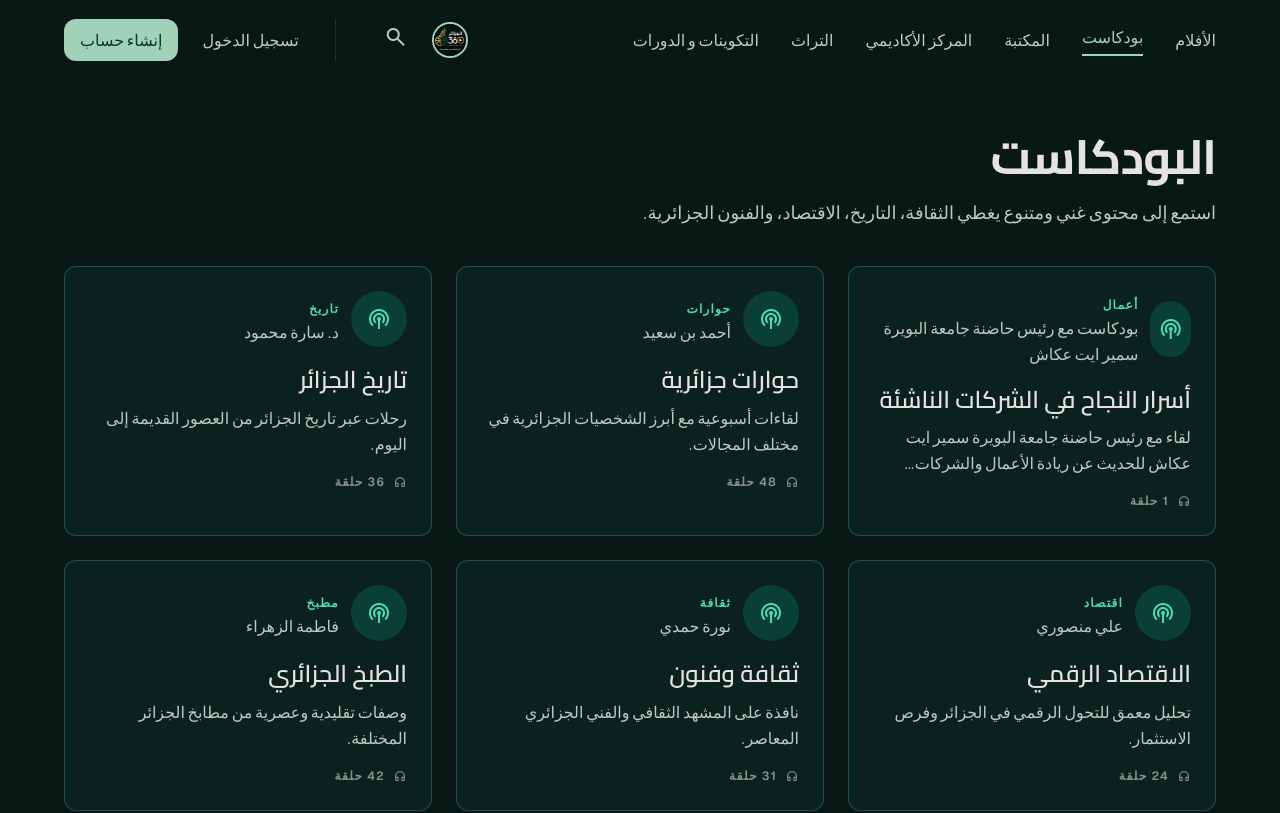
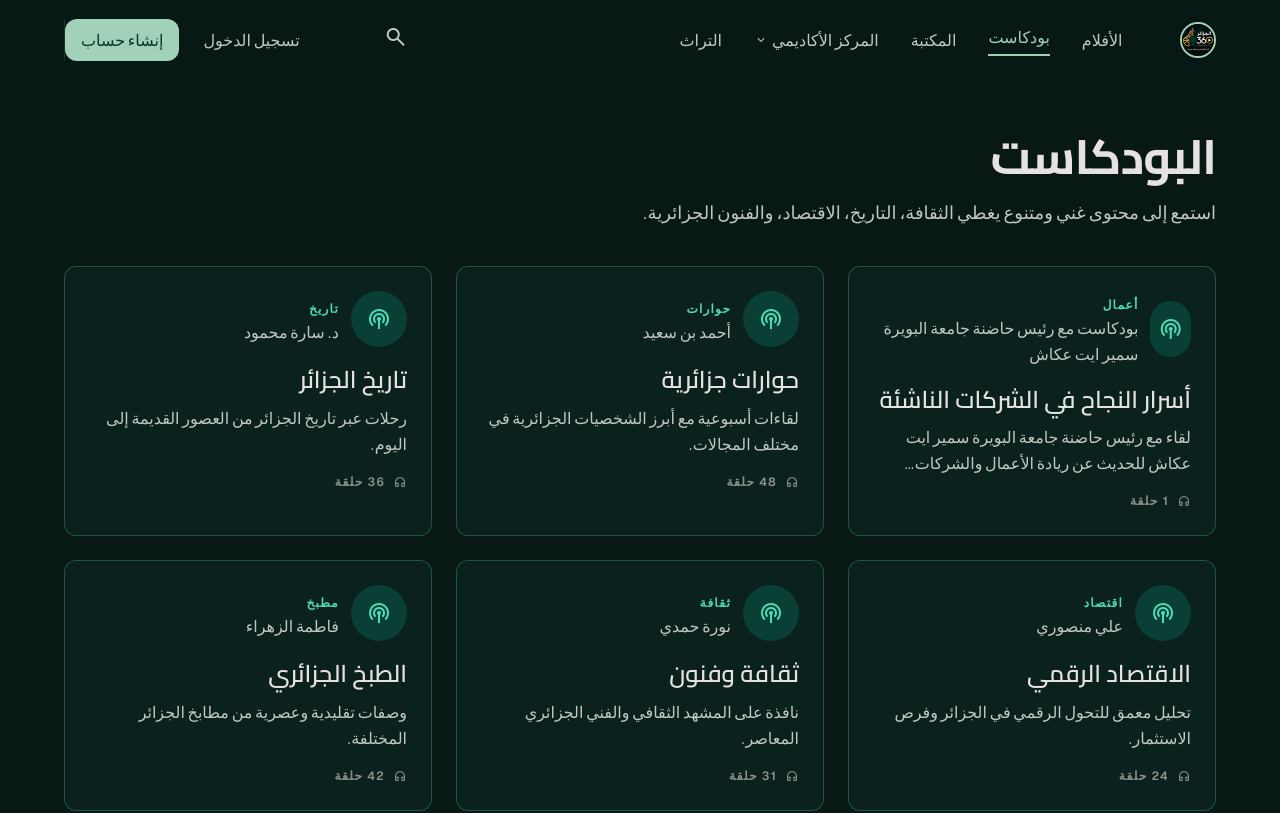
Before and after one commit to autonomyowner/ALG360, a React (Vite) app: page /podcasts in a window 1280 px wide. Shown: the top 813 px of the page. Built offline with nearby package versions, Linux system fonts and the light colour scheme.

Commit message:
Add courses trailer section on homepage, restructure navbar layout with dropdown and centered mobile logo

```diff
--- /dev/null
+++ b/src/components/CoursesTrailer.tsx
@@ -0,0 +1,135 @@
+import { useState, useEffect, useCallback } from 'react'
+import useEmblaCarousel from 'embla-carousel-react'
+import Autoplay from 'embla-carousel-autoplay'
+
+const courses = [
+  {
+    title: 'الذكاء الاصطناعي',
+    image: 'https://images.unsplash.com/photo-1451187580459-43490279c0fa?w=600&q=80',
+  },
+  {
+    title: 'تعلم الآلة',
+    image: 'https://images.unsplash.com/photo-1558494949-ef010cbdcc31?w=600&q=80',
+  },
+  {
+    title: 'فن الطبخ',
+    image: 'https://images.unsplash.com/photo-1466637574441-749b8f19452f?w=600&q=80',
+  },
+  {
+    title: 'التصميم الجرافيكي',
+    image: 'https://images.unsplash.com/photo-1561070791-2526d30994b5?w=600&q=80',
+  },
+  {
+    title: 'الرسم التشكيلي',
+    image: 'https://images.unsplash.com/photo-1460661419201-fd4cecdf8a8b?w=600&q=80',
+  },
+  {
+    title: 'صناعة البطاقات',
+    image: 'https://images.unsplash.com/photo-1607344645866-009c320b63e0?w=600&q=80',
+  },
+]
+
+export default function CoursesTrailer({ navigate }: { navigate: (to: string) => void }) {
+  const [emblaRef, emblaApi] = useEmblaCarousel(
+    { loop: true, align: 'center', skipSnaps: false },
+    [Autoplay({ delay: 3000, stopOnInteraction: true })]
+  )
+
+  const [selectedIndex, setSelectedIndex] = useState(0)
+  const [scrollSnaps, setScrollSnaps] = useState<number[]>([])
+
+  const onSelect = useCallback(() => {
+    if (!emblaApi) return
+    setSelectedIndex(emblaApi.selectedScrollSnap())
+  }, [emblaApi])
+
+  useEffect(() => {
+    if (!emblaApi) return
+    setScrollSnaps(emblaApi.scrollSnapList())
+    emblaApi.on('select', onSelect)
+    onSelect()
+  }, [emblaApi, onSelect])
+
+  const scrollPrev = useCallback(() => emblaApi?.scrollPrev(), [emblaApi])
+  const scrollNext = useCallback(() => emblaApi?.scrollNext(), [emblaApi])
+
+  return (
+    <section className="py-10 md:py-12 overflow-hidden">
+      <div className="flex items-center justify-between px-margin-mobile md:px-margin-desktop mb-6">
+        <div>
+          <h2 className="font-headline-md text-headline-md text-on-background">
+            التكوينات و الدورات
+          </h2>
+          <p className="font-body-md text-body-md text-on-surface-variant mt-1">
+            استعرض دوراتنا المتنوعة وطور مهاراتك
+          </p>
+        </div>
+        <button
+          onClick={() => navigate('/courses')}
+          className="font-body-md text-body-md text-primary hover:text-secondary transition-colors flex items-center gap-1"
+        >
+          عرض الكل
+          <span className="material-symbols-outlined text-lg">arrow_back</span>
+        </button>
+      </div>
+
+      <div className="relative group/carousel">
+        <button
+          onClick={scrollPrev}
+          className="absolute right-2 md:right-6 top-1/2 -translate-y-1/2 z-20 opacity-0 group-hover/carousel:opacity-100 transition-opacity duration-300 bg-surface-dim/80 backdrop-blur-md border border-white/10 text-on-surface hover:text-primary hover:border-primary/30 w-10 h-10 rounded-full flex items-center justify-center"
+          aria-label="السابق"
+        >
+          <span className="material-symbols-outlined text-lg">chevron_right</span>
+        </button>
+
+        <div ref={emblaRef} className="overflow-hidden cursor-grab active:cursor-grabbing">
+          <div className="flex gap-4 px-margin-mobile md:px-margin-desktop">
+            {courses.map((course) => (
+              <div
+                key={course.title}
+                className="min-w-[75vw] sm:min-w-[280px] md:min-w-[320px] shrink-0 relative rounded-xl overflow-hidden group cursor-pointer h-48 md:h-56"
+              >
+                <div className="absolute inset-0">
+                  <img src={course.image} alt="" className="w-full h-full object-cover group-hover:scale-110 transition-transform duration-700" loading="lazy" />
+                  <div className="absolute inset-0 bg-gradient-to-t from-black/80 via-black/20 to-transparent" />
+                </div>
+                <div className="absolute inset-0 flex items-center justify-center opacity-0 group-hover:opacity-100 transition-opacity duration-300">
+                  <div className="w-14 h-14 rounded-full bg-primary/90 flex items-center justify-center backdrop-blur-sm">
+                    <span className="material-symbols-outlined text-3xl text-on-primary">play_arrow</span>
+                  </div>
+                </div>
+                <div className="relative z-10 h-full p-5 md:p-6 flex flex-col justify-end">
+                  <h3 className="font-headline-md text-headline-md text-on-background">{course.title}</h3>
+                  <p className="font-body-md text-body-md text-on-surface-variant opacity-80 line-clamp-1">دورة تدريبية شاملة</p>
+                </div>
+              </div>
+            ))}
+          </div>
+        </div>
+
+        <button
+          onClick={scrollNext}
+          className="absolute left-2 md:left-6 top-1/2 -translate-y-1/2 z-20 opacity-0 group-hover/carousel:opacity-100 transition-opacity duration-300 bg-surface-dim/80 backdrop-blur-md border border-white/10 text-on-surface hover:text-primary hover:border-primary/30 w-10 h-10 rounded-full flex items-center justify-center"
+          aria-label="التالي"
+        >
+          <span className="material-symbols-outlined text-lg">chevron_left</span>
+        </button>
+      </div>
+
+      <div className="flex justify-center gap-2 mt-4 md:mt-6 px-margin-mobile md:px-margin-desktop">
+        {scrollSnaps.map((_, i) => (
+          <button
+            key={i}
+            onClick={() => emblaApi?.scrollTo(i)}
+            className={`h-1.5 rounded-full transition-all duration-300 ${
+              i === selectedIndex
+                ? 'w-6 bg-secondary'
+                : 'w-1.5 bg-white/20 hover:bg-white/40'
+            }`}
+            aria-label={`الانتقال إلى الشريحة ${i + 1}`}
+          />
+        ))}
+      </div>
+    </section>
+  )
+}
--- a/src/components/Navbar.tsx
+++ b/src/components/Navbar.tsx
@@ -7,6 +7,9 @@ const navLinks = [
   { label: 'المكتبة', to: '/library' },
   { label: 'المركز الأكاديمي', to: '/academic' },
   { label: 'التراث', to: '/heritage' },
+]
+
+const dropdownItems = [
   { label: 'التكوينات و الدورات', to: '/courses' },
 ]
 
@@ -14,6 +17,7 @@ export default function Navbar({ navigate, pathname }: { navigate: (to: string)
   const [scrolled, setScrolled] = useState(false)
   const [menuOpen, setMenuOpen] = useState(false)
   const [searchOpen, setSearchOpen] = useState(false)
+  const [dropdownOpen, setDropdownOpen] = useState(false)
 
   useEffect(() => {
     const onScroll = () => setScrolled(window.scrollY > 50)
@@ -23,6 +27,7 @@ export default function Navbar({ navigate, pathname }: { navigate: (to: string)
 
   useEffect(() => {
     setMenuOpen(false)
+    setDropdownOpen(false)
   }, [pathname])
 
   const handleNav = (to: string) => {
@@ -37,7 +42,8 @@ export default function Navbar({ navigate, pathname }: { navigate: (to: string)
           scrolled ? 'bg-black/60 backdrop-blur-xl shadow-2xl border-white/10' : 'bg-transparent backdrop-blur-0 border-transparent'
         }`}
       >
-        <div className="flex flex-row justify-between items-center px-margin-mobile md:px-margin-desktop h-20 w-full max-w-container-max mx-auto">
+        <div className="flex flex-row items-center px-margin-mobile md:px-margin-desktop h-20 w-full max-w-container-max mx-auto">
+          <div className="flex flex-1 justify-start md:flex-none">
             <button
               onClick={() => setMenuOpen(!menuOpen)}
               className="md:hidden text-on-surface-variant hover:text-primary transition-colors hover:bg-white/5 p-2 rounded-full"
@@ -46,9 +52,59 @@ export default function Navbar({ navigate, pathname }: { navigate: (to: string)
                 {menuOpen ? 'close' : 'menu'}
               </span>
             </button>
+            <button onClick={() => navigate('/')} className="hidden md:block w-9 h-9 rounded-full border-2 border-primary overflow-hidden shrink-0">
+              <img src="/logo.png" alt="الجزائر 360" className="w-full h-full object-cover" />
+            </button>
+          </div>
 
+          <div className="flex flex-1 justify-center">
+            <button onClick={() => navigate('/')} className="md:hidden w-9 h-9 rounded-full border-2 border-primary overflow-hidden shrink-0">
+              <img src="/logo.png" alt="الجزائر 360" className="w-full h-full object-cover" />
+            </button>
             <div className="hidden md:flex flex-row gap-8 items-center">
               {navLinks.map((link) => {
+                if (link.label === 'المركز الأكاديمي') {
+                  return (
+                    <div
+                      key={link.label}
+                      className="relative"
+                      onMouseEnter={() => setDropdownOpen(true)}
+                      onMouseLeave={() => setDropdownOpen(false)}
+                    >
+                      <button
+                        onClick={() => navigate(link.to)}
+                        className={`font-body-md text-body-md transition-colors flex items-center gap-1 ${
+                          pathname === link.to || pathname === '/courses'
+                            ? 'text-primary border-b-2 border-primary pb-1'
+                            : 'text-on-surface-variant hover:text-primary'
+                        }`}
+                      >
+                        {link.label}
+                        <span className="material-symbols-outlined text-sm">expand_more</span>
+                      </button>
+                      {dropdownOpen && (
+                        <div className="absolute top-full right-0 mt-2 w-56 bg-surface-container/95 backdrop-blur-2xl border border-white/10 rounded-xl shadow-2xl overflow-hidden z-50">
+                          {dropdownItems.map((item) => (
+                            <button
+                              key={item.label}
+                              onClick={() => { navigate(item.to); setDropdownOpen(false) }}
+                              className={`w-full text-right px-5 py-3 font-body-md text-body-md transition-colors flex items-center justify-between ${
+                                pathname === item.to
+                                  ? 'text-primary bg-primary/10'
+                                  : 'text-on-surface-variant hover:bg-white/5 hover:text-on-surface'
+                              }`}
+                            >
+                              {item.label}
+                              <span className={`w-2 h-2 rounded-full ${
+                                pathname === item.to ? 'bg-primary' : 'bg-transparent'
+                              }`} />
+                            </button>
+                          ))}
+                        </div>
+                      )}
+                    </div>
+                  )
+                }
                 const isActive = pathname === link.to
                 return (
                   <button
@@ -65,15 +121,13 @@ export default function Navbar({ navigate, pathname }: { navigate: (to: string)
                 )
               })}
             </div>
+          </div>
 
-          <div className="flex items-center gap-4">
-            <button onClick={() => navigate('/')} className="w-9 h-9 rounded-full border-2 border-primary overflow-hidden shrink-0">
-              <img src="/logo.png" alt="الجزائر 360" className="w-full h-full object-cover" />
-            </button>
+          <div className="flex flex-1 justify-end items-center gap-4">
             <button onClick={() => setSearchOpen(true)} className="text-on-surface-variant hover:text-primary transition-colors hover:bg-white/5 p-2 rounded-full">
               <span className="material-symbols-outlined">search</span>
             </button>
-            <div className="hidden md:flex items-center gap-3 mr-4 md:mr-6 pr-4 md:pr-6 border-r border-white/10">
+            <div className="hidden md:flex items-center gap-3 mr-4 md:mr-6 pr-4 md:pr-6 border-l border-white/10">
               <button
                 onClick={() => navigate('/login')}
                 className="font-body-md text-body-md text-on-surface-variant hover:text-primary transition-colors px-3 py-2"
@@ -98,7 +152,7 @@ export default function Navbar({ navigate, pathname }: { navigate: (to: string)
             />
             <div className="absolute top-20 right-4 w-72 md:hidden z-50 bg-surface-container/95 backdrop-blur-2xl border border-white/10 rounded-2xl shadow-2xl overflow-hidden">
               <div className="py-3">
-                {navLinks.map((link, i) => {
+                {[...navLinks, ...dropdownItems].map((link, i) => {
                   const isActive = pathname === link.to
                   return (
                     <div key={link.label}>
--- a/src/pages/Home.tsx
+++ b/src/pages/Home.tsx
@@ -4,6 +4,7 @@ import CategoryCarousel from '../components/CategoryCarousel'
 import MapTeaser from '../components/MapTeaser'
 import ImageSection from '../components/ImageSection'
 import MembershipCard from '../components/MembershipCard'
+import CoursesTrailer from '../components/CoursesTrailer'
 import Skeleton from '../components/Skeleton'
 
 export default function Home({ navigate }: { navigate: (to: string) => void }) {
@@ -30,6 +31,7 @@ export default function Home({ navigate }: { navigate: (to: string) => void }) {
       <CategoryCarousel />
       <MapTeaser />
       <ImageSection />
+      <CoursesTrailer navigate={navigate} />
       <MembershipCard navigate={navigate} />
     </>
   )
```
Lines whose indentation alone changed are shown as unchanged.
